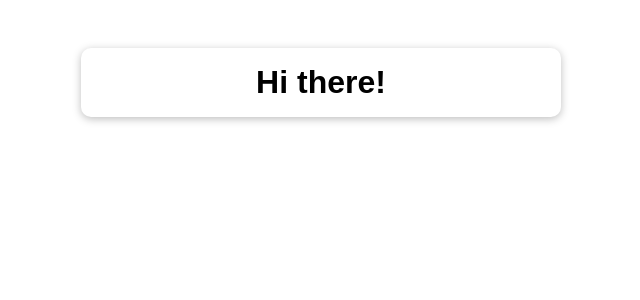
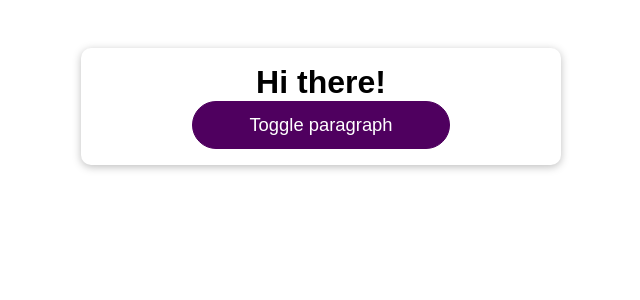
Before and after one commit to elvan/demo-list-app-react-optimizations, a React (Create React App) app: page / in a window 1280 px wide. Shown: the top 300 px of the page, without its empty margins (319-959 px from the left). Built offline with nearby package versions, Linux system fonts and the light colour scheme.

Commit message:
component updates example

```diff
--- a/src/App.css
+++ b/src/App.css
@@ -5,6 +5,7 @@
   background: white;
   box-shadow: 0 2px 8px rgba(0, 0, 0, 0.26);
   border-radius: 10px;
+  text-align: center;
 }
 
 .app h1 {
--- a/src/App.js
+++ b/src/App.js
@@ -1,10 +1,21 @@
-import React from 'react';
+import React, { useState } from 'react';
 import './App.css';
+import Button from './components/UI/Button/Button';
 
 function App() {
+  const [showParagraph, setShowParagraph] = useState(false);
+
+  console.log('App rendered');
+
+  const toggleParagraphHandler = () => {
+    setShowParagraph((prevState) => !prevState);
+  };
+
   return (
     <div className='app'>
       <h1>Hi there!</h1>
+      {showParagraph && <p>This is new!</p>}
+      <Button onClick={toggleParagraphHandler}>Toggle paragraph</Button>
     </div>
   );
 }
```
